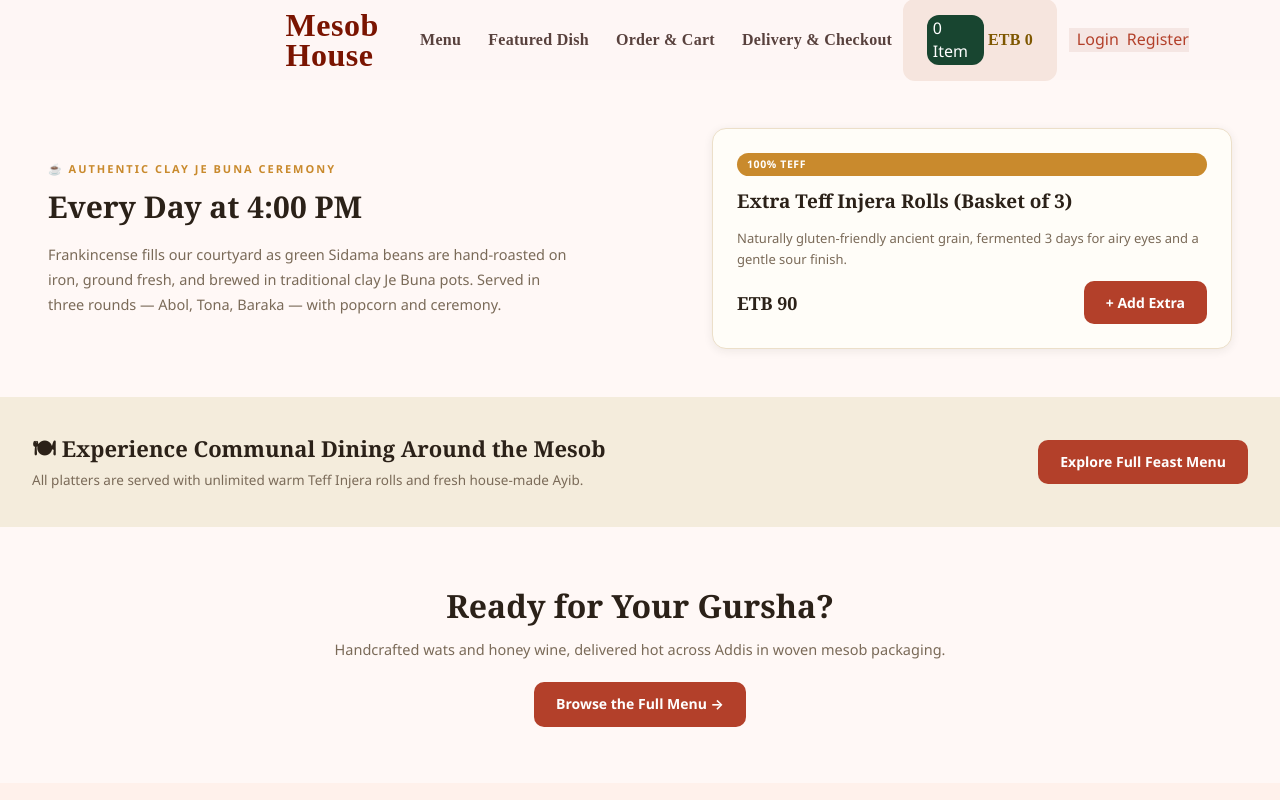
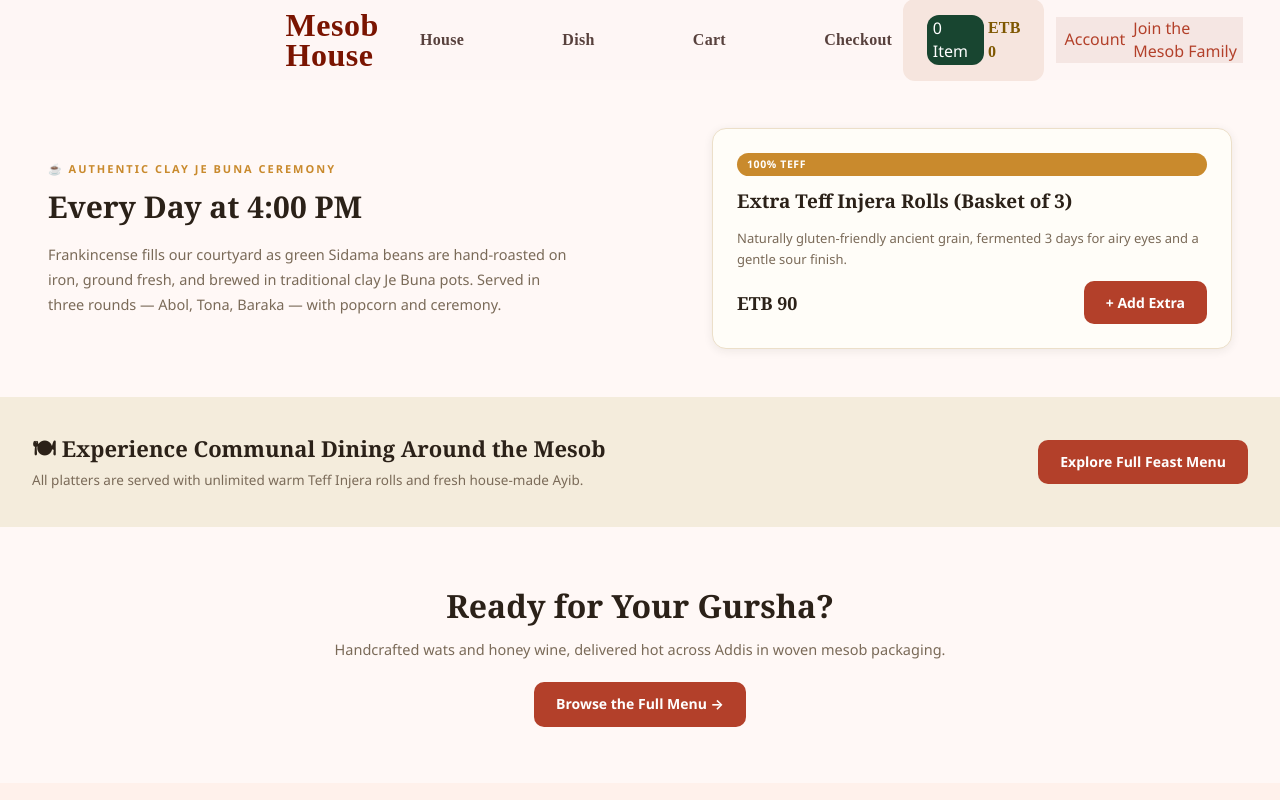
Before and after one commit to Mebtee/codeops-portfolio, a React (Vite) app in the folder MODULE-03/CapstoneProject/: page / in a window 1280 px wide. Shown: the top 800 px of the page. Built offline with nearby package versions, Linux system fonts and the light colour scheme.

Commit message:
rename header nav to house, dish, cart, checkout with join cta

```diff
--- a/MODULE-03/CapstoneProject/src/Component/Header/CartForm/CartForm.jsx
+++ b/MODULE-03/CapstoneProject/src/Component/Header/CartForm/CartForm.jsx
@@ -1,5 +1,3 @@
-import Signup from '../../Signup/Signup';
-import Login from '../../Login/Login';
 import './CartForm.css';
 import { Link } from 'react-router-dom';
 import { useCart } from '../../../store/useCartStore';
@@ -45,8 +43,8 @@ function CartForm() {
           </>
         ) : (
           <>
-            <Link to="/login">Login</Link>
-            <Link to="/signup">Register</Link>
+            <Link to="/login">Account</Link>
+            <Link to="/signup">Join the Mesob Family</Link>
           </>
         )}
       </div>
--- a/MODULE-03/CapstoneProject/src/Component/Header/Navigation/Nav.jsx
+++ b/MODULE-03/CapstoneProject/src/Component/Header/Navigation/Nav.jsx
@@ -4,10 +4,10 @@ import { Link } from 'react-router-dom';
 function Nav() {
   return (
     <div className="nav-container">
-      <Link to={"menu"}><p>Menu</p></Link>
-      <Link to={"future"}><p>Featured Dish</p></Link>
-      <Link to={"orderCart"}><p>Order & Cart</p></Link>
-      <Link to={"Delibery"}><p>Delivery & Checkout</p></Link>
+      <Link to={"/"}><p>House</p></Link>
+      <Link to={"/menu"}><p>Dish</p></Link>
+      <Link to={"/orderCart"}><p>Cart</p></Link>
+      <Link to={"/delivery"}><p>Checkout</p></Link>
     </div>
   );
 }
```
